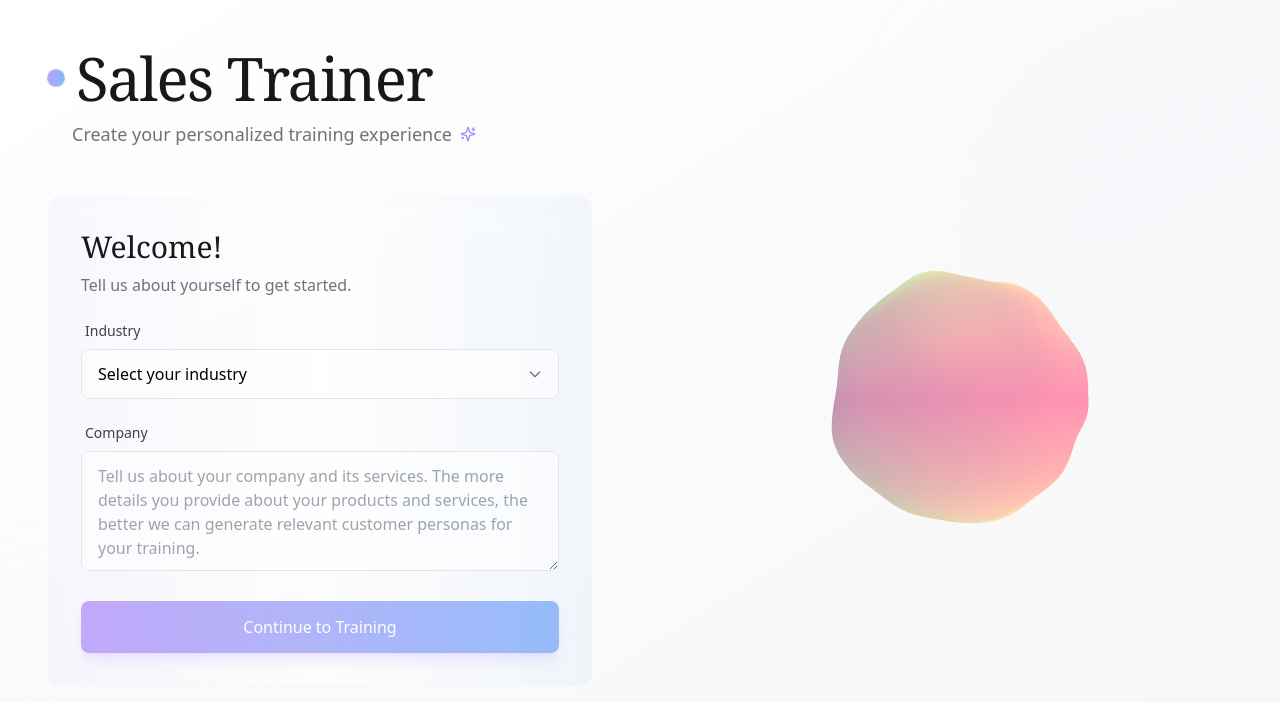
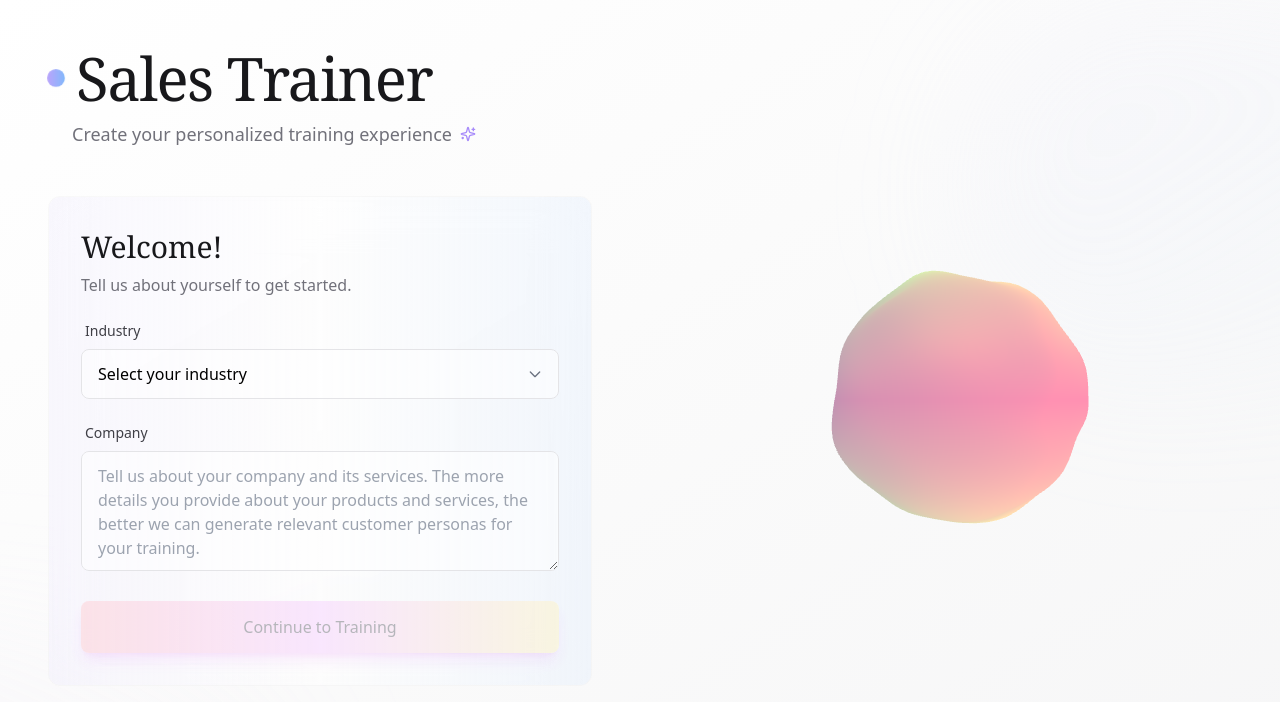
Before and after one commit to aryansid/ai-sales-coach, a Next.js app: page / in a window 1280 px wide. Shown: the top 702 px of the page. Built offline with nearby package versions, Linux system fonts and the light colour scheme; a web font is replaced by a local one.

Commit message:
[training & components] minor style fixes

```diff
--- a/src/app/components/WelcomeCard.tsx
+++ b/src/app/components/WelcomeCard.tsx
@@ -73,16 +73,16 @@ const WelcomeCard = ({ onSubmit }: WelcomeCardProps) => {
             </div>
 
             <button
-              onClick={() => onSubmit({ industry, services })}
-              disabled={!industry || !services}
-              className="w-full bg-gradient-to-r from-violet-500 to-blue-500
-                       hover:from-violet-600 hover:to-blue-600 text-white
-                       rounded-lg px-6 py-3.5 font-medium
-                       disabled:opacity-50 disabled:cursor-not-allowed
-                       transition-all shadow-lg shadow-violet-500/25
-                       hover:shadow-xl hover:shadow-violet-500/30"
+                onClick={() => onSubmit({ industry, services })}
+                disabled={!industry || !services}
+                className="w-full bg-gradient-to-r from-rose-200 via-fuchsia-200 to-amber-100
+                    hover:from-rose-300 hover:via-fuchsia-300 hover:to-amber-200
+                    text-zinc-500 rounded-lg px-6 py-3.5 font-medium
+                    disabled:opacity-50 disabled:cursor-not-allowed
+                    transition-all shadow-lg shadow-fuchsia-500/20
+                    hover:shadow-xl hover:shadow-fuchsia-500/25"
             >
-              Continue to Training
+                Continue to Training
             </button>
           </div>
         </div>
--- a/src/app/training/persona2/page.tsx
+++ b/src/app/training/persona2/page.tsx
@@ -284,7 +284,7 @@ You should sound like a frustrated person. To do this:
       : personaData.professional_profile.name,
     scenario: JSON.parse(localStorage.getItem('scenario2') || '{}').content || 'Loading scenario...',
     accent: '#3B82F6',
-    colorId: 0
+    colorId: 1
   } : null;
 
 
--- a/src/app/training/persona3/page.tsx
+++ b/src/app/training/persona3/page.tsx
@@ -264,7 +264,7 @@ Aim for 5-6 meaningful questions before making a decision. Do NOT drag out the c
       : personaData.professional_profile.name,
     scenario: JSON.parse(localStorage.getItem('scenario3') || '{}').content || 'Loading scenario...',
     accent: '#F59E0B',
-    colorId: 0
+    colorId: 2
   } : null;
 
   // Move loading check after all hooks
```
